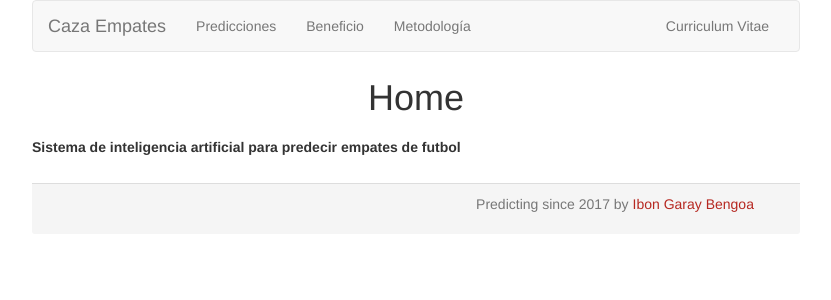
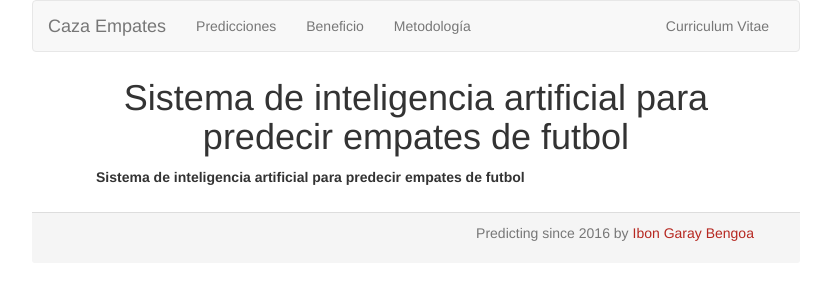
Before and after one commit to AlphaPicks/AlphaPicks, a Django app: page / in a window 1280 px wide; the page is wider, and only the part inside the window is pictured. Shown: the top 300 px of that part, without its empty margins (224-1055 px from the left). Run offline with Django 3.2, Linux system fonts and the light colour scheme; some libraries are stand-ins or nearby versions.

Commit message:
Esqueleto

```diff
--- a/web_project/templates/firma.html
+++ b/web_project/templates/firma.html
@@ -3,7 +3,7 @@
 <footer class="panel-footer" style="background-color: #f5f5f5;;">
     <div class="container" style="text-align: center;">
         <p class="text-muted"><span
-                                    style="padding-right: 34px; text-align: center;">Predicting since 2017 by <a
+                                    style="padding-right: 34px; text-align: center;">Predicting since 2016 by <a
                 href="https://www.linkedin.com/in/ibon-garay-bengoa/" style="color: #b62821;">Ibon
             Garay Bengoa</a></span></p>
     </div>
--- a/web_project/templates/home.html
+++ b/web_project/templates/home.html
@@ -1,6 +1,5 @@
 <!DOCTYPE html>
 <html>
-
   <head>
     {% include "importaciones.html" %}
     <script>
@@ -12,18 +11,11 @@
 
 <body>
     {% include "menuSuperior.html" %}
-  <section style="margin-top: 2%;  margin-right: 2%; margin-left: 2%">
 
-    <h1 style="text-align: center">Home</h1>
-    <h1></h1>
+  <section style="margin-right: 25%; margin-left: 25%; margin-bottom: 2%;">
+    <h1 style="text-align: center">Sistema de inteligencia artificial para predecir empates de futbol</h1>
+    <p><strong>Sistema de inteligencia artificial para predecir empates de futbol</strong></p>
   </section>
-
-  <section style="margin-right: 20%; margin-left: 20%; margin-bottom: 2%;">
-  <p><strong>Sistema de inteligencia artificial para predecir empates de futbol</strong></p>
-
-</section>
-
-  {% include "firma.html" %}
-
+ {% include "firma.html" %}
 </body>
 </html>
--- a/web_project/templates/metodologia.html
+++ b/web_project/templates/metodologia.html
@@ -20,7 +20,7 @@
     <p id="showData"></p>
   </section>
 
-  <section style="margin-right: 20%; margin-left: 20%; margin-bottom: 2%;">
+  <section style="margin-right: 25%; margin-left: 25%; margin-bottom: 2%;">
     <p>
       Lorem ipsum dolor sit amet, consectetur adipiscing elit. Maecenas a ipsum elementum orci posuere consequat. Phasellus tellus nibh, scelerisque in pulvinar eu, feugiat viverra nisl. Sed iaculis metus sed tortor venenatis varius. Sed malesuada finibus lacus, quis vestibulum massa faucibus sit amet. Fusce auctor mauris augue, sed viverra enim bibendum at. Pellentesque maximus placerat leo, a aliquam magna faucibus a. Etiam blandit laoreet semper. Mauris rutrum ex quis risus ornare, eget viverra lacus blandit. Duis pellentesque non odio at consequat. Ut laoreet, magna eget sodales lacinia, nisi odio fermentum sem, at cursus velit erat non urna. Nullam purus libero, mollis sit amet tellus vitae, accumsan aliquam ex. Vivamus laoreet ligula ut tempor aliquam. Morbi tristique metus nec elit pulvinar semper. Aliquam convallis, erat et porta ornare, mauris lacus vulputate mi, eu venenatis diam eros quis purus. In tellus lectus, convallis a ipsum sit amet, imperdiet consectetur leo. Etiam a risus eu nisi consectetur dapibus id non nulla.
 
```
Also changed, not shown: web_project/templates/precision.html (+4 -8 lines), web_project/templates/prediccion.html (+4 -5 lines).
